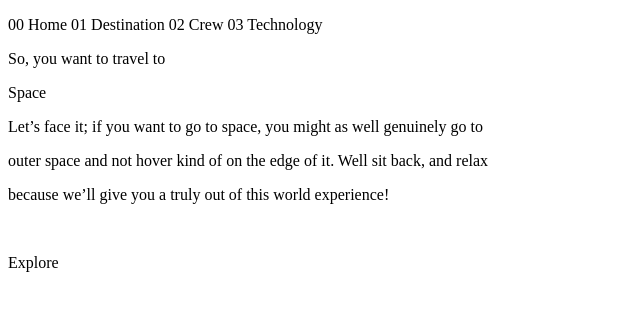
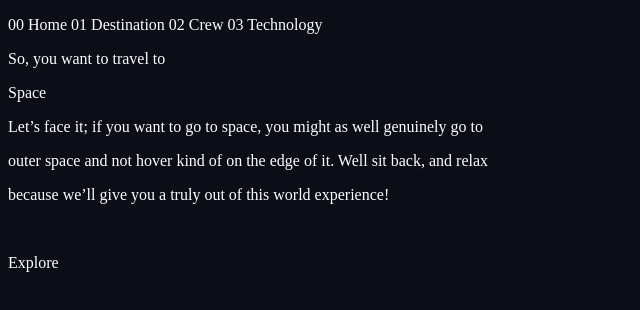
Before and after one commit to ChavezJan/Space-Site, a plain HTML site: page starter-code/index.html in a window 1280 px wide. Shown: the whole page, without its empty margins (0-640 px from the left). Drawn offline with Linux system fonts and the light colour scheme.

Commit message:
Starting project

```diff
--- /dev/null
+++ b/starter-code/css/styles.css
@@ -0,0 +1,27 @@
+/*
+
+Colors
+    - #0b0d17
+    - #d0d6f9
+    - #ffffff
+
+Styles
+    - Heading 1 - Bellefair Regular - 150px
+    - Heading 2 - Bellefair Regular - 100px
+    - Heading 3 - Bellefair Regular - 56px
+    - Heading 4 - Bellefair Regular - 32px
+    - Heading 5 - Barlow Condensed Regular - 28px - 4.75 Character Space
+    - Subheading 1 - Bellefair Regular - 28px
+    - Subheading 2 - Barlow Condensed Regular - 14px - 2.35 Character Space
+    - Nav Text - Barlow Condensed Regular - 16px - 2.7 Character Spaceb
+
+*/
+
+
+body {
+    background-color: #0b0d17;
+}
+
+p {
+    color: #ffffff;
+}
--- a/starter-code/index.html
+++ b/starter-code/index.html
@@ -5,6 +5,7 @@
   <meta name="viewport" content="width=device-width, initial-scale=1.0">
 
   <link rel="icon" type="image/png" sizes="32x32" href="./assets/favicon-32x32.png">
+  <link rel="stylesheet" href="css/styles.css">
 
   <title>Frontend Mentor | Space tourism website</title>
 </head>
```
Also changed, not shown: 1 other file.
